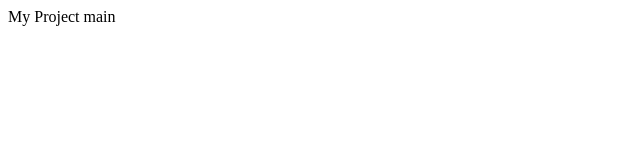
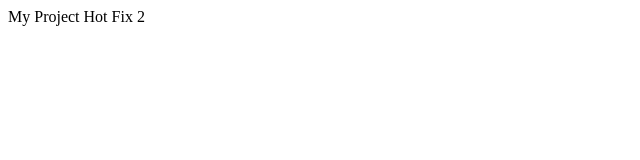
Before and after one commit to sita54/GitProject, a plain HTML site: page WebContent/index.html in a window 1280 px wide. Shown: the full height of the page, 0-640 px from the left. Drawn offline with Linux system fonts and the light colour scheme.

Commit message:
third commit

```diff
--- a/WebContent/index.html
+++ b/WebContent/index.html
@@ -5,6 +5,6 @@
 <title>Insert title here</title>
 </head>
 <body>
-My Project main
+My Project Hot Fix 2
 </body>
 </html>
```
